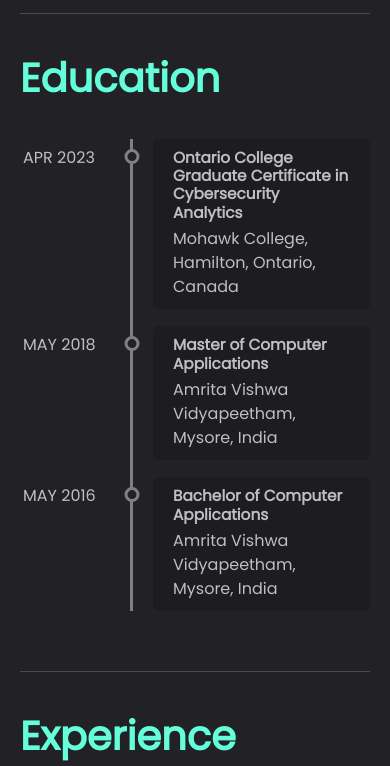
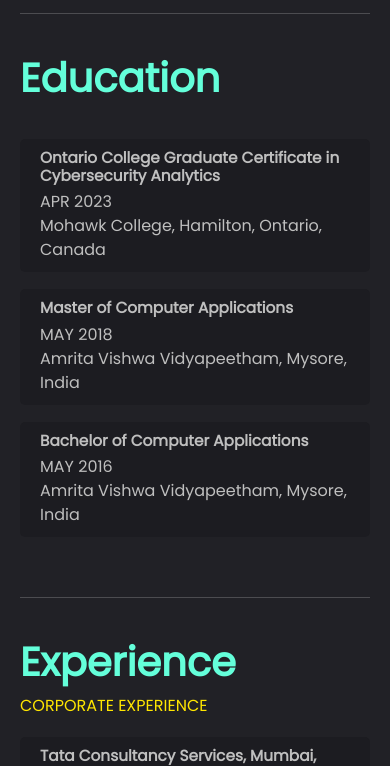
Before and after one commit to SidharthSreekumar/sidharthsreekumar-ts-vite, a website built with Vite: page index.html in a window 390 px wide. Shown: the part 1800-2566 px from the top of the page. Built offline with nearby package versions, Linux system fonts and the light colour scheme.

Commit message:
Mobile responsiveness - timeline

```diff
--- a/index.html
+++ b/index.html
@@ -320,7 +320,7 @@
               <h3>Tata Consultancy Services, Mumbai, India</h3>
               <p class="role">Systems Engineer (Digital Cadre)</p>
               <p class="date-interval">
-                <time datetime="2020-11">NOV 2020</time> - <br /><time
+                <time datetime="2020-11">NOV 2020</time> - <time
                   datetime="2022-08"
                   >AUG 2022</time
                 >
@@ -383,7 +383,7 @@
               <h3>Tata Consultancy Services, Mumbai, India</h3>
               <p class="role">Assistant Systems Engineer</p>
               <p class="date-interval">
-                <time datetime="2018-11">NOV 2018</time> - <br /><time
+                <time datetime="2018-11">NOV 2018</time> - <time
                   datetime="2020-11"
                   >NOV 2020</time
                 >
--- a/src/scss/_config.scss
+++ b/src/scss/_config.scss
@@ -19,6 +19,12 @@
   }
 }
 
+@mixin media-sm {
+  @media screen and (min-width: 480px) {
+    @content;
+  }
+}
+
 @mixin media-md {
   @media screen and (min-width: 768px) {
     @content;
--- a/src/scss/components/_timeline.scss
+++ b/src/scss/components/_timeline.scss
@@ -2,9 +2,12 @@
   &-items {
     list-style-type: none;
     margin-block: 2rem;
-    padding-left: 2rem;
-    border-left: 3px solid grey;
-    margin-left: 11rem;
+    padding-left: 0;
+    @include media-sm {
+      padding-left: 2rem;
+      margin-left: 11rem;
+      border-left: 3px solid grey;
+    }
 
     li.timeline-item {
       margin-bottom: 2rem;
@@ -23,7 +26,8 @@
         &::before {
           content: '';
           position: absolute;
-          left: -4.8rem;
+          // margin-left: 11rem;
+          left: -99rem;
           top: -0.3rem;
           border: 0.3rem solid grey;
           background-color: $primary;
@@ -31,13 +35,20 @@
           height: 1.5rem;
           border-radius: 50%;
           transform: translate(-0.5px, 0.2em);
+          @include media-sm {
+            border-left: 3px solid grey;
+            left: -4.8rem;
+          }
         }
       }
 
       .date-interval {
-        position: absolute;
-        left: -13rem;
-        top: 0.7rem;
+        @include media-sm {
+          position: absolute;
+          left: -13rem;
+          top: 0.7rem;
+          max-width: 10rem;
+        }
       }
 
       &.ptf-card {
```
